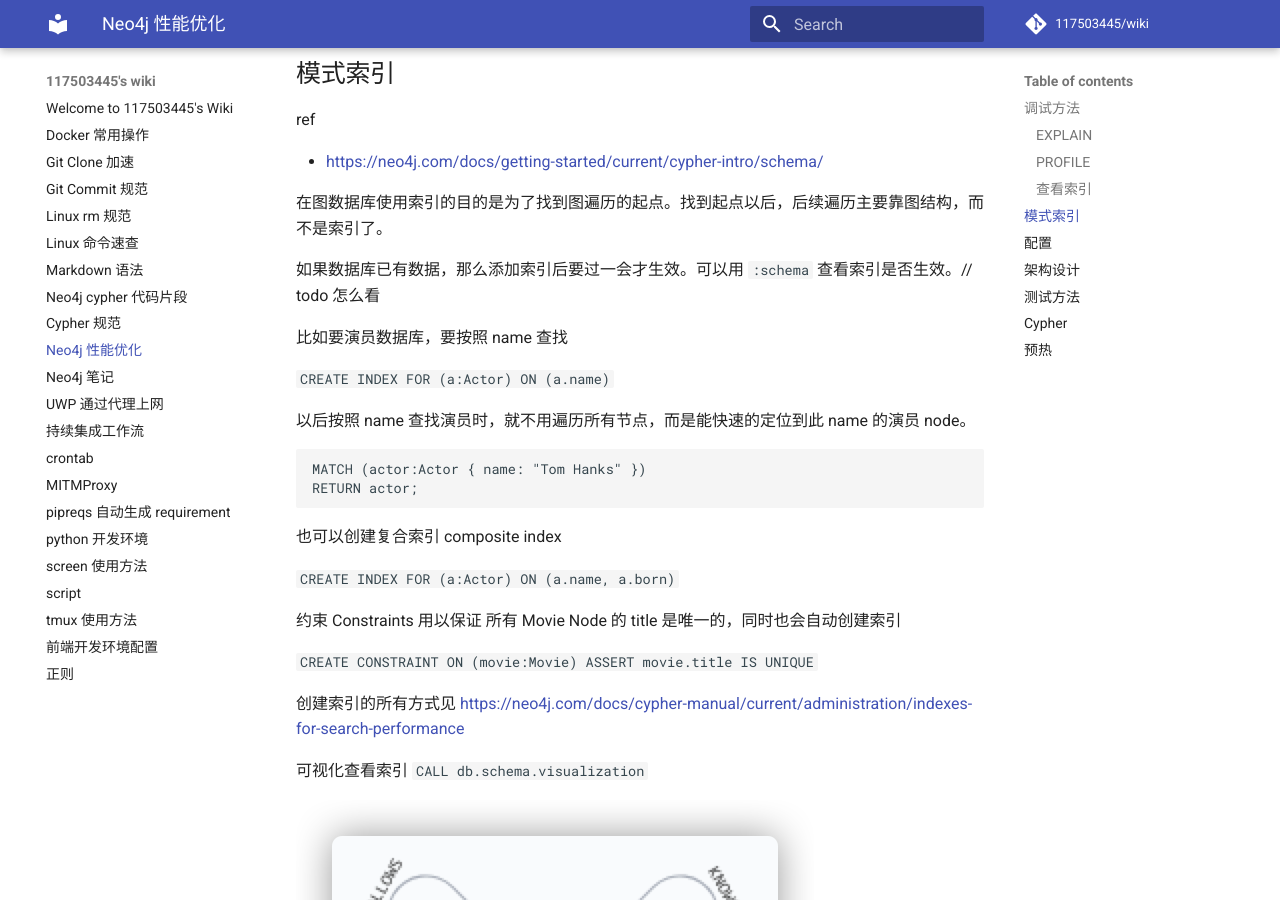
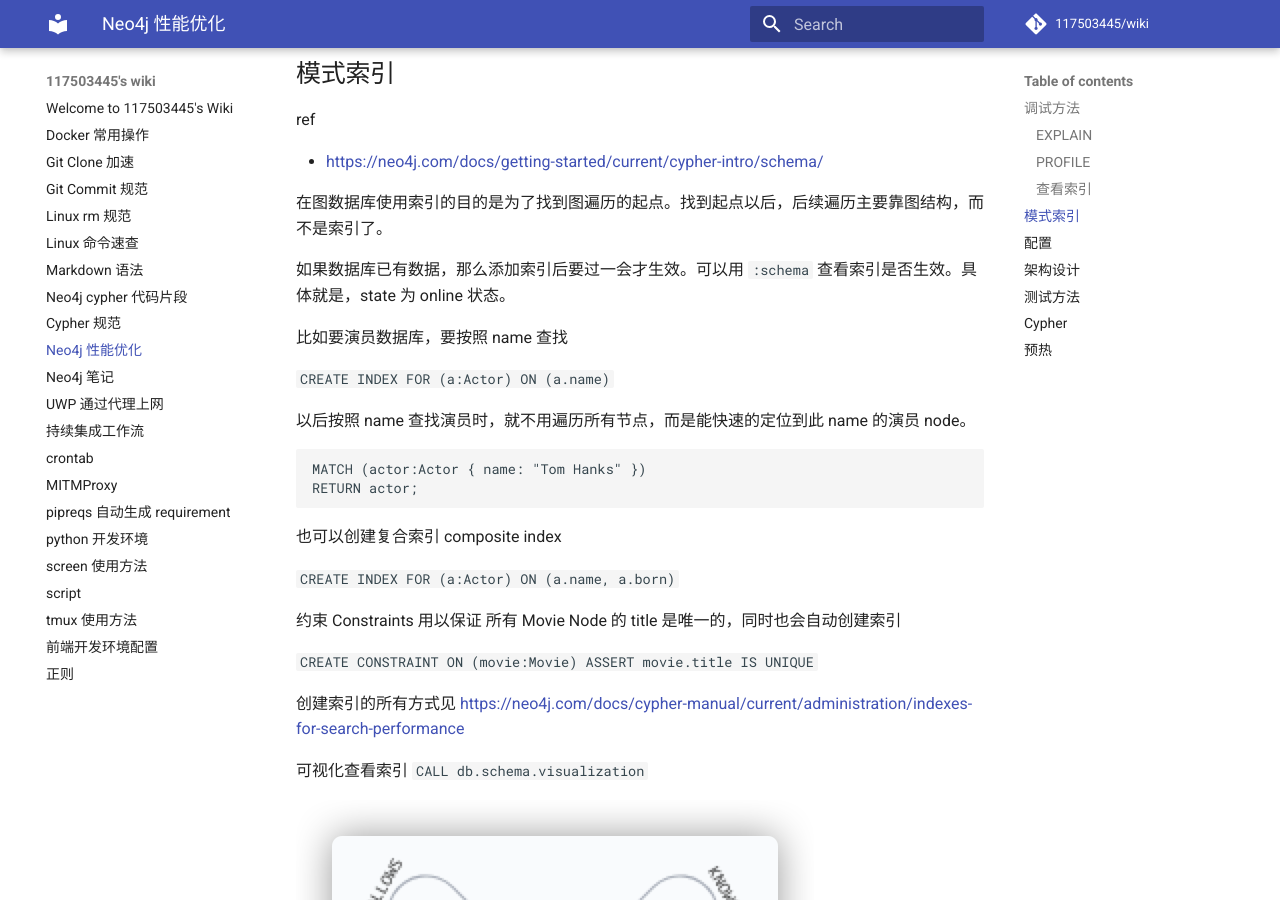
Before and after one commit to 117503445/wiki, an MkDocs documentation site: the page built from docs/Neo4j 性能优化.md, in a window 1280 px wide and 900 px high, scrolled down 1277 px. Built offline with MkDocs 1.6.1 and Material for MkDocs 9.7.7, drawn with Linux system fonts in a browser that asks for light colours; comment, search, counter and statistics services are not loaded.

Commit message:
update Neo4j 性能优化

```diff
--- a/docs/Neo4j 性能优化.md
+++ b/docs/Neo4j 性能优化.md
@@ -30,7 +30,7 @@ ref
 
 在图数据库使用索引的目的是为了找到图遍历的起点。找到起点以后，后续遍历主要靠图结构，而不是索引了。
 
-如果数据库已有数据，那么添加索引后要过一会才生效。可以用 `:schema` 查看索引是否生效。// todo 怎么看
+如果数据库已有数据，那么添加索引后要过一会才生效。可以用 `:schema` 查看索引是否生效。具体就是，state 为 online 状态。
 
 比如要演员数据库，要按照 name 查找
 
```
